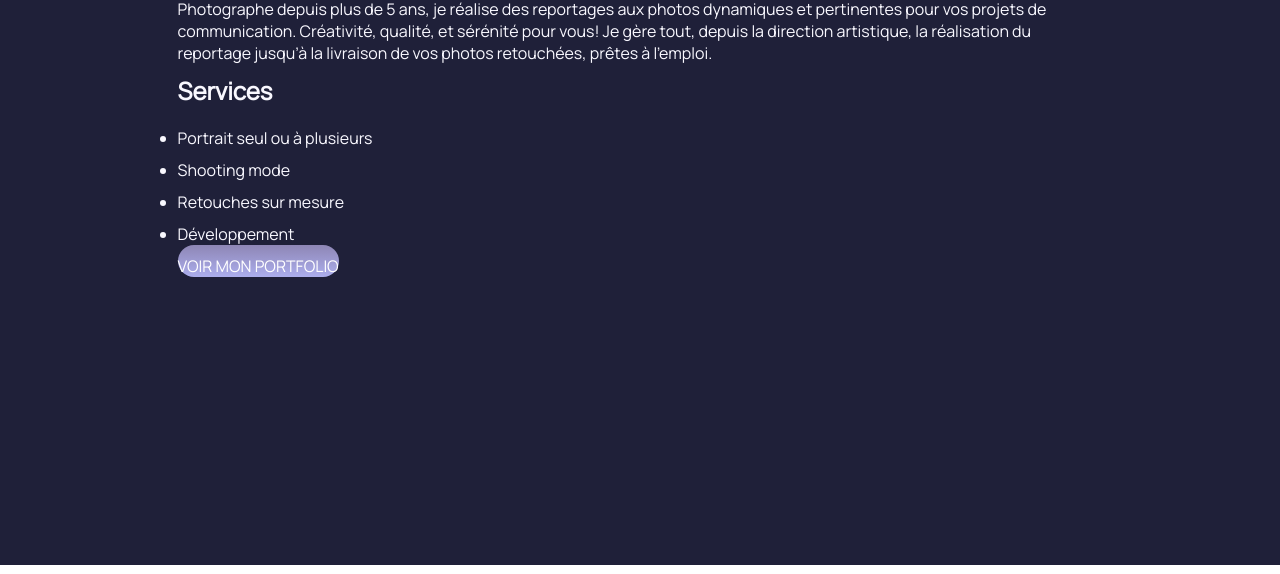
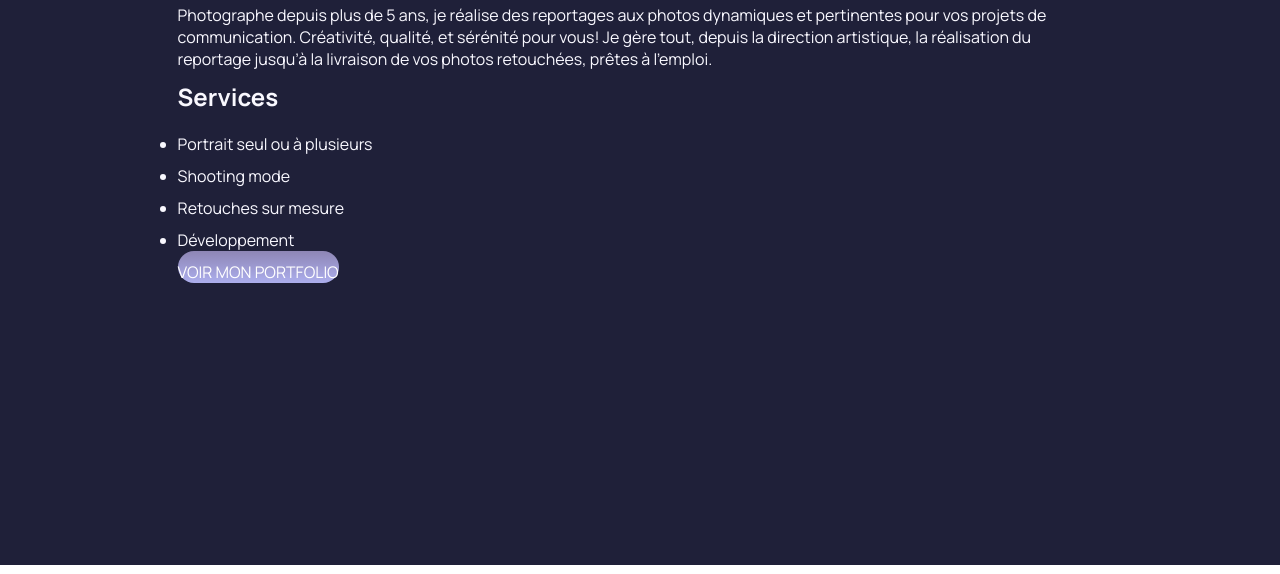
Before and after one commit to Ymeh-Git/Robbie, a plain HTML site: page a-propos.html in a window 1280 px wide. Shown: the part 185-759 px from the top of the page. Drawn offline with nearby package versions, Linux system fonts and the light colour scheme.

Commit message:
created portfolio/a-propos

```diff
--- a/a-propos.html
+++ b/a-propos.html
@@ -2,12 +2,14 @@
 <html lang="fr">
 
 <head>
+    <title>À propos - Robbie Lens Photographie</title>
     <meta charset="utf-8" >
-    <title>À propos - Robbie Lens Photographie</title>
-    <link href="style.css" rel="stylesheet" >
+    <meta http-equiv="X-UA-Compatible" content="ie=edge">
+    <meta name="viewport" content="width=device-width, initial-scale=1.0">
+    <link href="style.css" rel="stylesheet">
     <link rel="preconnect" href="https://fonts.googleapis.com">
     <link rel="preconnect" href="https://fonts.gstatic.com" crossorigin>
-    <link href="https://fonts.googleapis.com/css2?family=Manrope&family=Montserrat&display=swap" rel="stylesheet">
+    <link href="https://fonts.googleapis.com/css2?family=Manrope:wght@200..800&family=Michroma&display=swap" rel="stylesheet">
 </head>
 
 <body>
```
Also changed, not shown: portfolio.html (+11 -0 lines).
